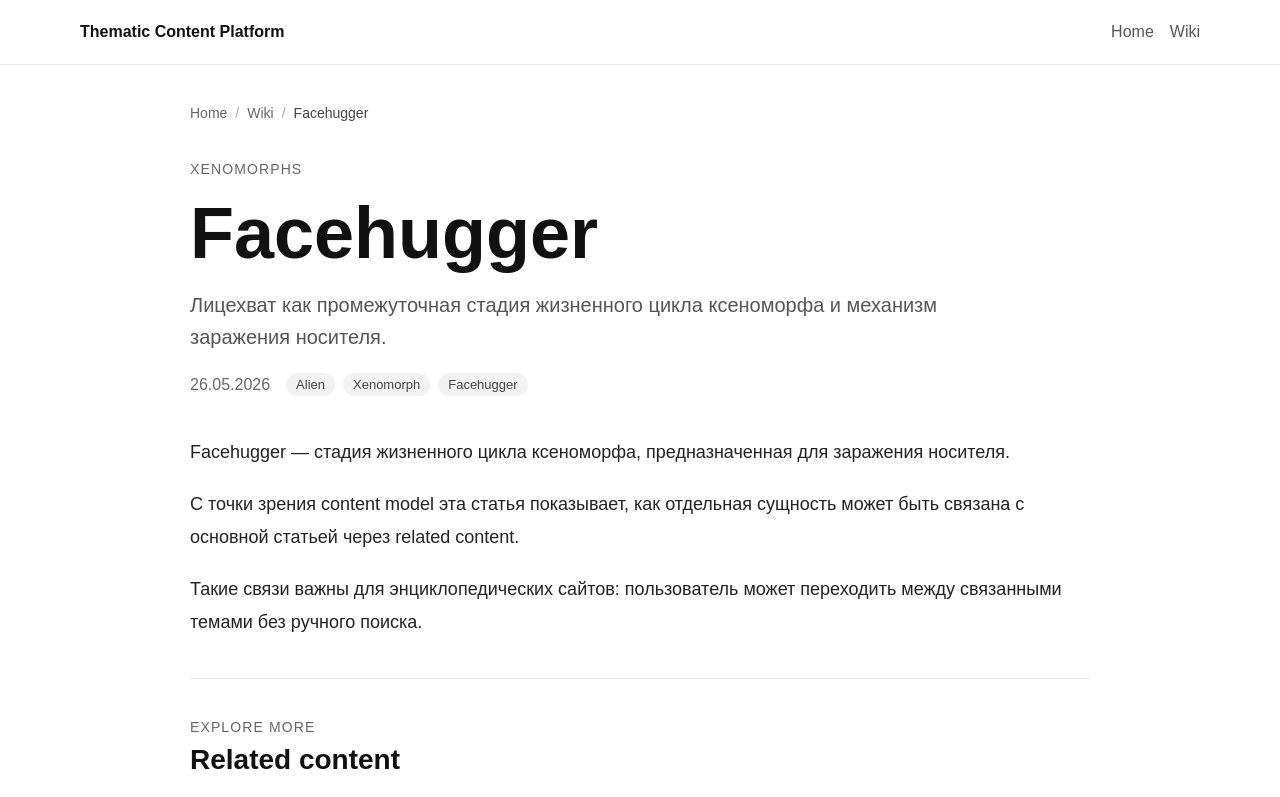
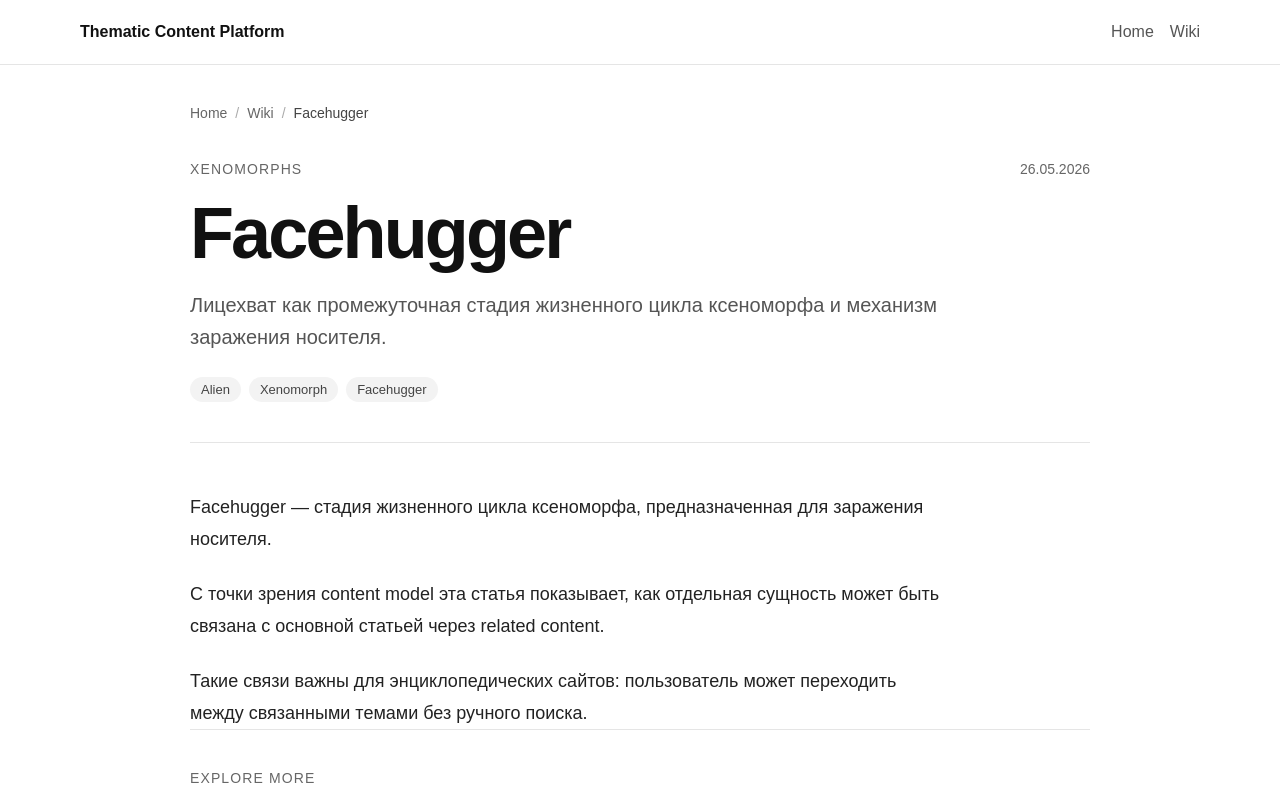
Before and after one commit to aisaenok/thematic-content-platform, a Next.js app in the folder apps/web/: page /wiki/facehugger in a window 1280 px wide. Shown: the top 797 px of the page. Built offline with nearby package versions, Linux system fonts and the light colour scheme.

Commit message:
refactor(web): extract article details component

```diff
--- a/apps/web/src/app/wiki/[slug]/page.module.css
+++ b/apps/web/src/app/wiki/[slug]/page.module.css
@@ -3,75 +3,3 @@
   margin: 0 auto;
   padding: 40px 0 64px;
 }
-
-.article {
-  display: flex;
-  flex-direction: column;
-  gap: 40px;
-}
-
-.header {
-  display: flex;
-  flex-direction: column;
-  gap: 20px;
-}
-
-.eyebrow {
-  margin: 0;
-  color: #666;
-  font-size: 14px;
-  text-transform: uppercase;
-  letter-spacing: 0.08em;
-}
-
-.title {
-  margin: 0;
-  font-size: clamp(40px, 7vw, 72px);
-  line-height: 1;
-}
-
-.description {
-  max-width: 760px;
-  margin: 0;
-  color: #555;
-  font-size: 20px;
-  line-height: 1.6;
-}
-
-.meta {
-  display: flex;
-  flex-wrap: wrap;
-  align-items: center;
-  gap: 16px;
-  color: #666;
-}
-
-.tags {
-  display: flex;
-  flex-wrap: wrap;
-  gap: 8px;
-  padding: 0;
-  margin: 0;
-  list-style: none;
-}
-
-.tag {
-  padding: 4px 10px;
-  border-radius: 999px;
-  background: #f3f3f3;
-  color: #444;
-  font-size: 13px;
-}
-
-.content {
-  display: flex;
-  flex-direction: column;
-  gap: 20px;
-  color: #222;
-  font-size: 18px;
-  line-height: 1.8;
-}
-
-.content p {
-  margin: 0;
-}
--- a/apps/web/src/app/wiki/[slug]/page.tsx
+++ b/apps/web/src/app/wiki/[slug]/page.tsx
@@ -9,6 +9,7 @@ import { RelatedContentBlock } from '../../../widgets/related-content-block'
 import styles from './page.module.css'
 import { Breadcrumbs } from '@/shared/ui/breadcrumbs'
 import { routes } from '@/shared/routing'
+import { ArticleDetails } from '@/entities/article'
 
 type ArticleDetailsPageProps = {
   params: Promise<{
@@ -56,8 +57,6 @@ export default async function ArticleDetailsPage({
     notFound()
   }
 
-  const bodyParagraphs = article.body.split('\n\n')
-
   return (
     <div className={styles.page}>
       <Breadcrumbs
@@ -75,38 +74,8 @@ export default async function ArticleDetailsPage({
           },
         ]}
       />
-
-      <article className={styles.article}>
-        <header className={styles.header}>
-          <p className={styles.eyebrow}>{article.category.title}</p>
-
-          <h1 className={styles.title}>{article.title}</h1>
-
-          <p className={styles.description}>{article.description}</p>
-
-          <div className={styles.meta}>
-            <time dateTime={article.publishedAt}>
-              {new Date(article.publishedAt).toLocaleDateString('ru-RU')}
-            </time>
-
-            <ul className={styles.tags} aria-label="Tags">
-              {article.tags.map((tag) => (
-                <li className={styles.tag} key={tag.id}>
-                  {tag.title}
-                </li>
-              ))}
-            </ul>
-          </div>
-        </header>
-
-        <div className={styles.content}>
-          {bodyParagraphs.map((paragraph) => (
-            <p key={paragraph}>{paragraph}</p>
-          ))}
-        </div>
-
-        <RelatedContentBlock relations={article.related} />
-      </article>
+      <ArticleDetails article={article} />
+      <RelatedContentBlock relations={article.related} />
     </div>
   )
 }
--- a/apps/web/src/entities/article/index.ts
+++ b/apps/web/src/entities/article/index.ts
@@ -1 +1,2 @@
 export { ArticleCard } from './ui/article-card/article-card'
+export { ArticleDetails } from './ui/article-details/article-details'
--- /dev/null
+++ b/apps/web/src/entities/article/ui/article-details/article-details.module.css
@@ -0,0 +1,81 @@
+.article {
+  display: flex;
+  flex-direction: column;
+  gap: 48px;
+}
+
+.header {
+  display: flex;
+  flex-direction: column;
+  gap: 20px;
+  padding-bottom: 40px;
+  border-bottom: 1px solid #e5e5e5;
+}
+
+.metaRow {
+  display: flex;
+  flex-wrap: wrap;
+  align-items: center;
+  justify-content: space-between;
+  gap: 12px;
+}
+
+.eyebrow {
+  margin: 0;
+  color: #666;
+  font-size: 14px;
+  text-transform: uppercase;
+  letter-spacing: 0.08em;
+}
+
+.date {
+  color: #666;
+  font-size: 14px;
+}
+
+.title {
+  max-width: 820px;
+  margin: 0;
+  font-size: clamp(40px, 7vw, 72px);
+  line-height: 1;
+  letter-spacing: -0.04em;
+}
+
+.description {
+  max-width: 760px;
+  margin: 0;
+  color: #555;
+  font-size: 20px;
+  line-height: 1.6;
+}
+
+.tags {
+  display: flex;
+  flex-wrap: wrap;
+  gap: 8px;
+  padding: 0;
+  margin: 4px 0 0;
+  list-style: none;
+}
+
+.tag {
+  padding: 5px 11px;
+  border-radius: 999px;
+  background: #f3f3f3;
+  color: #444;
+  font-size: 13px;
+}
+
+.content {
+  display: flex;
+  flex-direction: column;
+  gap: 22px;
+  max-width: 760px;
+  color: #222;
+  font-size: 18px;
+  line-height: 1.8;
+}
+
+.content p {
+  margin: 0;
+}
--- /dev/null
+++ b/apps/web/src/entities/article/ui/article-details/article-details.tsx
@@ -0,0 +1,43 @@
+import type { Article } from '@thematic-content-platform/content-domain'
+
+import styles from './article-details.module.css'
+
+type ArticleDetailsProps = {
+  article: Article
+}
+
+export const ArticleDetails = ({ article }: ArticleDetailsProps) => {
+  const bodyParagraphs = article.body.split('\n\n')
+
+  return (
+    <article className={styles.article}>
+      <header className={styles.header}>
+        <div className={styles.metaRow}>
+          <p className={styles.eyebrow}>{article.category.title}</p>
+
+          <time className={styles.date} dateTime={article.publishedAt}>
+            {new Date(article.publishedAt).toLocaleDateString('ru-RU')}
+          </time>
+        </div>
+
+        <h1 className={styles.title}>{article.title}</h1>
+
+        <p className={styles.description}>{article.description}</p>
+
+        <ul className={styles.tags} aria-label="Tags">
+          {article.tags.map((tag) => (
+            <li className={styles.tag} key={tag.id}>
+              {tag.title}
+            </li>
+          ))}
+        </ul>
+      </header>
+
+      <div className={styles.content}>
+        {bodyParagraphs.map((paragraph) => (
+          <p key={paragraph}>{paragraph}</p>
+        ))}
+      </div>
+    </article>
+  )
+}
```
